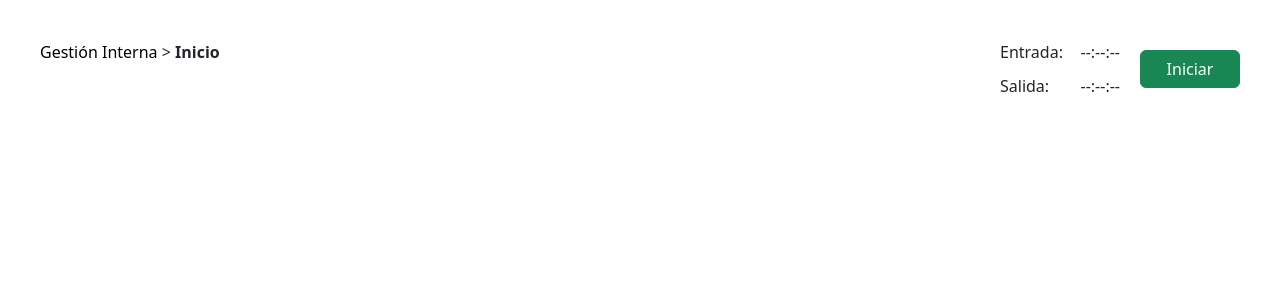
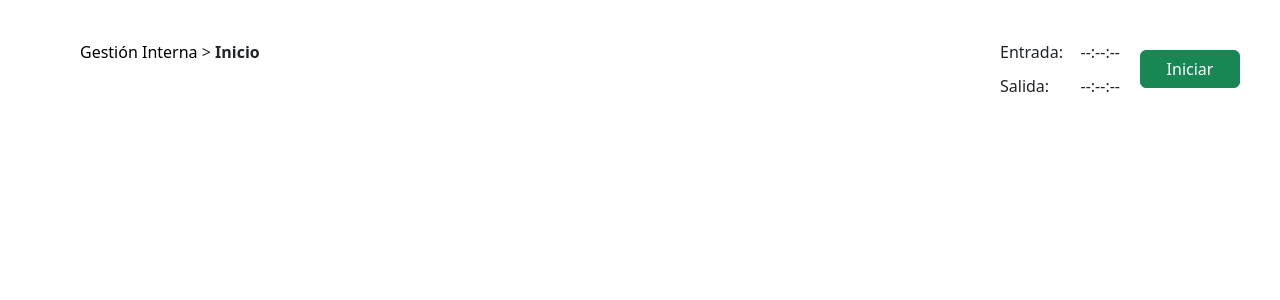
Before and after one commit to Ixvan22/ProyectoFinal, a PHP site: page /principal.html in a window 1280 px wide. Shown: the top 300 px of the page. Run offline with PHP 8.4, Linux system fonts and the light colour scheme; some libraries are stand-ins or nearby versions.

Commit message:
fix overflow

```diff
--- a/maquetas/gestion_interna/principal/principal.css
+++ b/maquetas/gestion_interna/principal/principal.css
@@ -1,5 +1,6 @@
 .-header {
     padding: 40px;
+    padding-left: 80px;
     display: flex;
     justify-content: space-between;
 }
```
